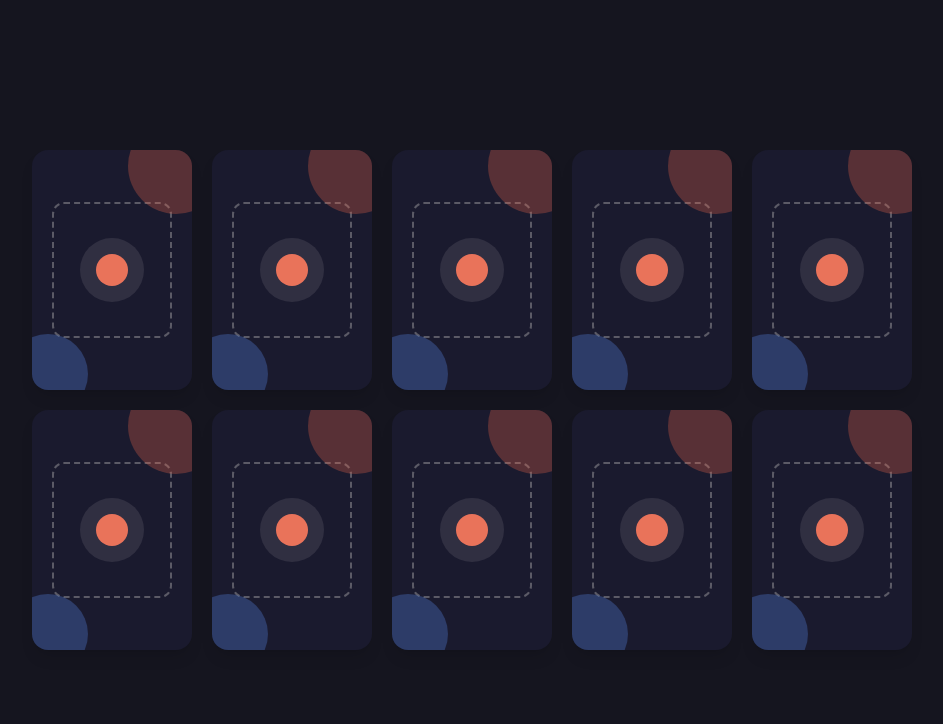
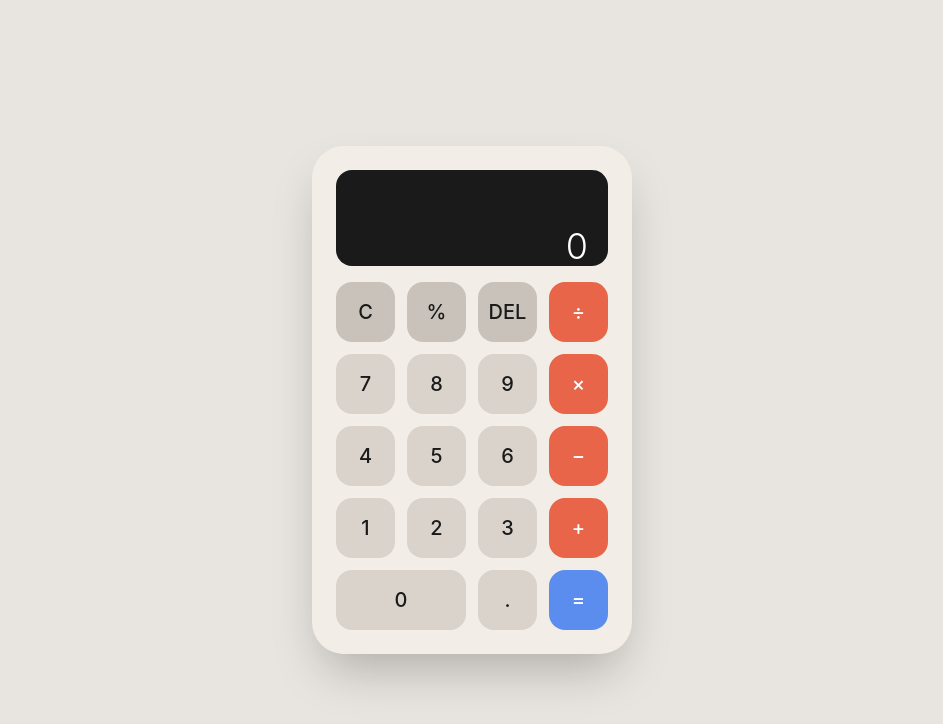
Before and after one commit to LuPinssss/ChanceCulator2, a React (Vite) app: page / in a window 1280 px wide. Shown: the top 724 px of the page, without its empty margins (168-1111 px from the left). Built offline with nearby package versions, Linux system fonts and the light colour scheme.

Commit message:
feat: connect calculator '1' button to flip-card game and update display on win

```diff
--- a/src/App.jsx
+++ b/src/App.jsx
@@ -1,9 +1,24 @@
+import { useState } from 'react'
+import Calculator from './components/Calculator.jsx'
 import FlipCardGame from './components/FlipCardGame.jsx'
-import Calculator from './components/Calculator.jsx'
 
 function App() {
-  return(
-    <FlipCardGame />
+  const [screen, setScreen] = useState("calculator")
+  const [display, setDisplay] = useState("0")
+
+  function handleNumberOneClick() {
+    setScreen("flipcard")
+  }
+
+  function handleWin() {
+    setDisplay(prev => (prev === "0" ? "1" : prev + "1"))
+    setScreen("calculator")
+  }
+
+  return screen === "calculator" ? (
+    <Calculator display={display} onNumberOneClick={handleNumberOneClick} />
+  ) : (
+    <FlipCardGame onWin={handleWin} />
   )
 }
 
--- a/src/components/Calculator.jsx
+++ b/src/components/Calculator.jsx
@@ -1,10 +1,11 @@
-function Calculator() {
+function Calculator({ display, onNumberOneClick }) {
+
   return (
     <div className="flex min-h-screen justify-center items-center bg-[#E8E4DF]">
       <div className="flex flex-col gap-4 rounded-[2rem] bg-[#F2EDE6] p-6 w-80 shadow-2xl">
 
-        <div className="flex items-end justify-end rounded-2xl bg-[#1a1a1a] h-24 px-5">
-          <p className="text-white text-4xl font-light">0</p>
+        <div className="flex items-end justify-end rounded-2xl bg-[#1a1a1a] h-24 px-5 overflow-hidden">
+          <p className="text-white text-4xl font-light">{display}</p>
         </div>
 
         <div className="grid grid-cols-4 gap-3">
@@ -23,7 +24,7 @@ function Calculator() {
           <button className="rounded-2xl bg-[#D9D3CB] text-[#1a1a1a] text-xl py-4 font-medium">6</button>
           <button className="rounded-2xl bg-[#E8654A] text-white text-xl py-4 font-medium">−</button>
 
-          <button className="rounded-2xl bg-[#D9D3CB] text-[#1a1a1a] text-xl py-4 font-medium">1</button>
+          <button onClick={onNumberOneClick} className="rounded-2xl bg-[#D9D3CB] text-[#1a1a1a] text-xl py-4 font-medium">1</button>
           <button className="rounded-2xl bg-[#D9D3CB] text-[#1a1a1a] text-xl py-4 font-medium">2</button>
           <button className="rounded-2xl bg-[#D9D3CB] text-[#1a1a1a] text-xl py-4 font-medium">3</button>
           <button className="rounded-2xl bg-[#E8654A] text-white text-xl py-4 font-medium">+</button>
--- a/src/components/FlipCardGame.jsx
+++ b/src/components/FlipCardGame.jsx
@@ -15,7 +15,7 @@ function shuffle(array) {
   return shuffled
 }
 
-function FlipCardGame() {
+function FlipCardGame({ onWin }) {
   const [shuffledNumbers, setShuffledNumbers] = useState(() => shuffle(CARD_NUMBERS))
   const [flippedIndexes, setFlippedIndexes] = useState([])
   const [matchedIndexes, setMatchedIndexes] = useState([])
@@ -54,6 +54,7 @@ function FlipCardGame() {
     setFlippedIndexes([])
     setMatchedIndexes([])
     setHasWon(false)
+    onWin()
   }
 
   return (
```
